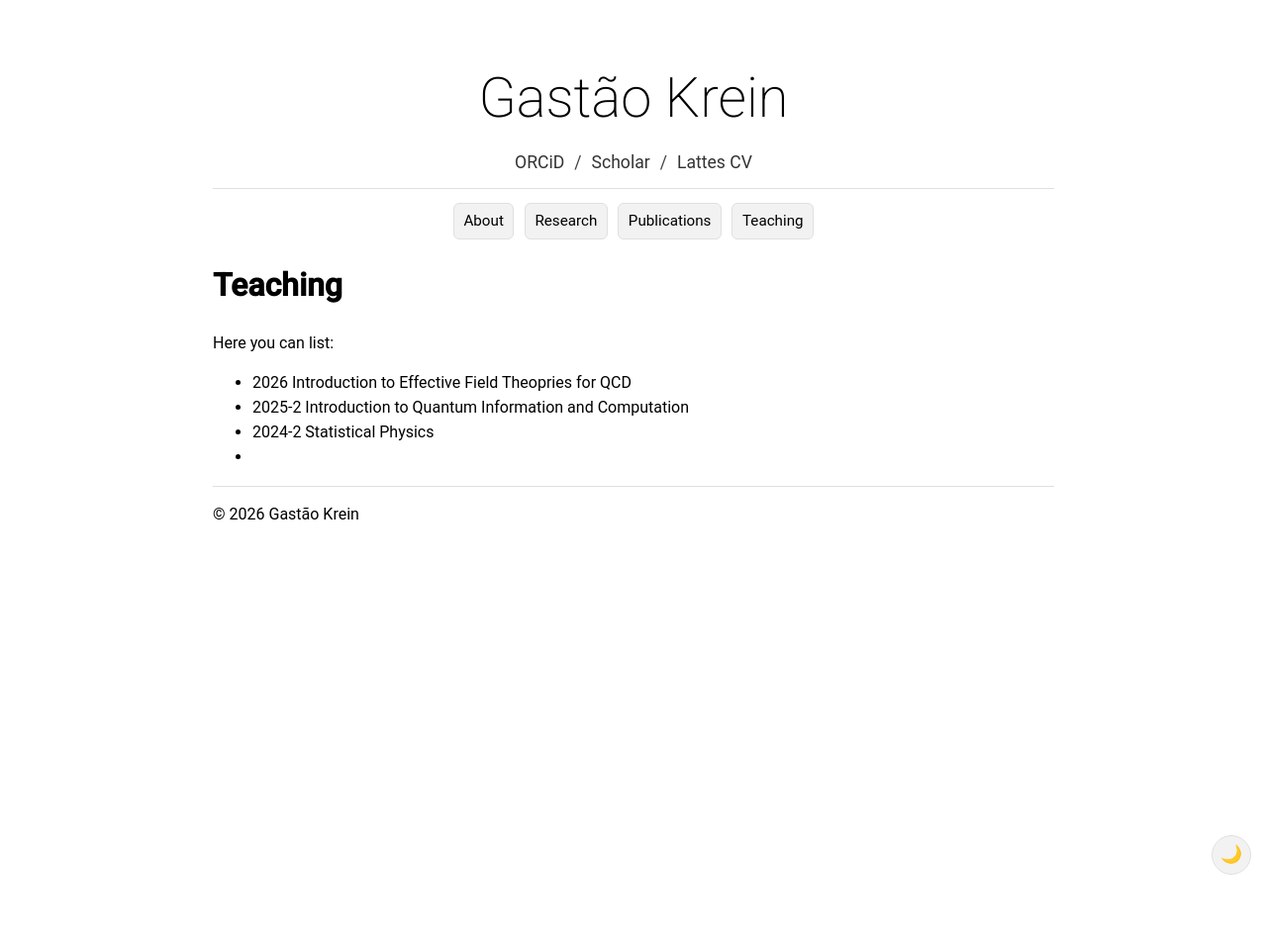
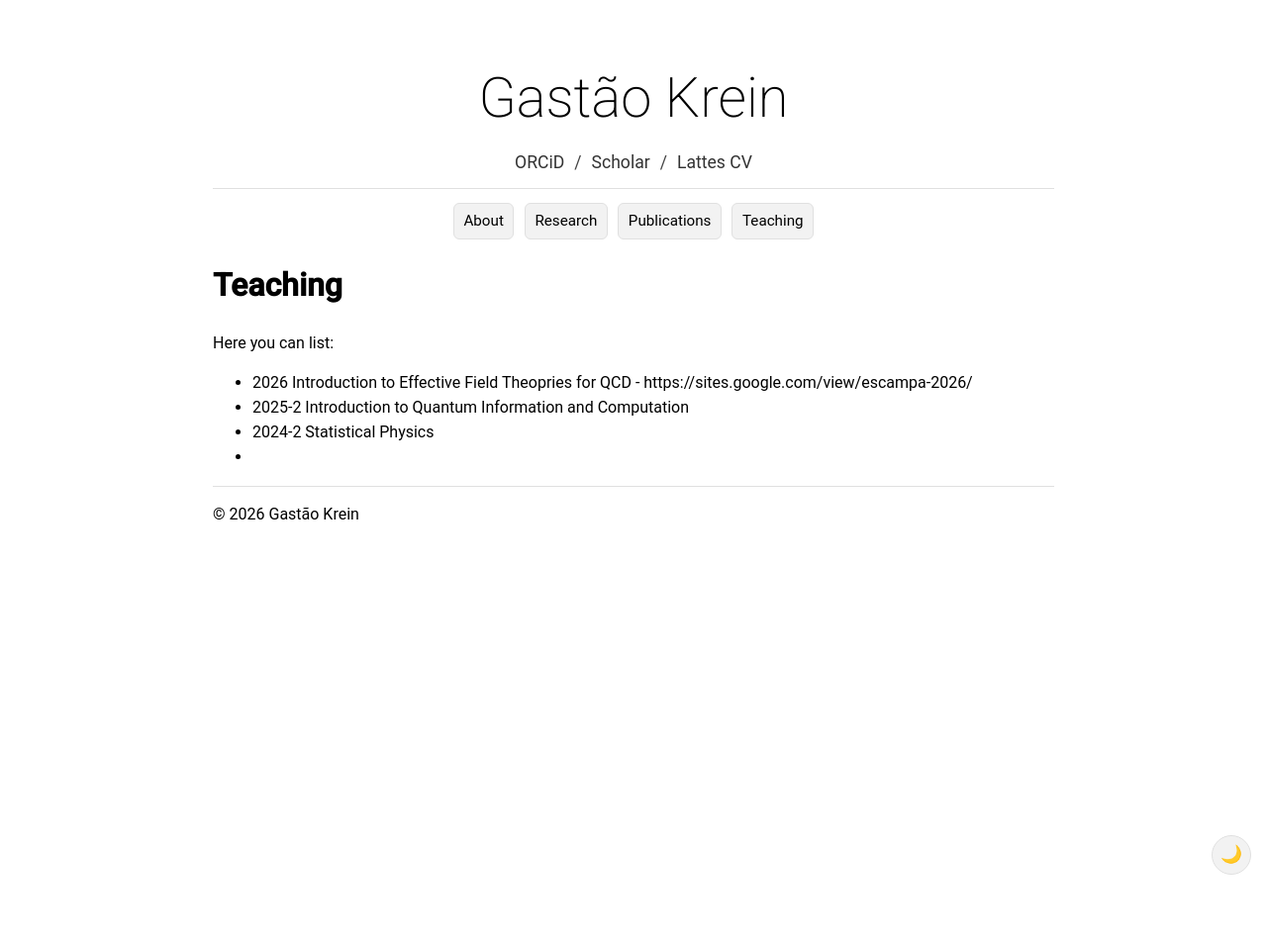
Before and after one commit to gkrein/gkrein.github.io, a Jekyll site: the page built from teaching.md, in a window 1280 px wide. Shown: the whole page at 99% size. Built offline with Jekyll 4.4.1, drawn with Linux system fonts in a browser that asks for light colours; some web fonts are replaced; part of the change alters nothing that is shown.

Commit message:
Update teaching.md

```diff
--- a/teaching.md
+++ b/teaching.md
@@ -8,7 +8,7 @@ permalink: /Teaching.html
 
 Here you can list:
 - 2026
-  Introduction to Effective Field Theopries for QCD
+  Introduction to Effective Field Theopries for QCD - https://sites.google.com/view/escampa-2026/
 - 2025-2 Introduction to Quantum Information and Computation
 - 2024-2 Statistical Physics
 -
```
